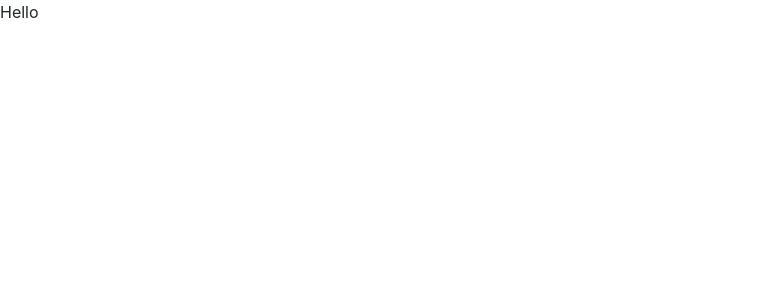
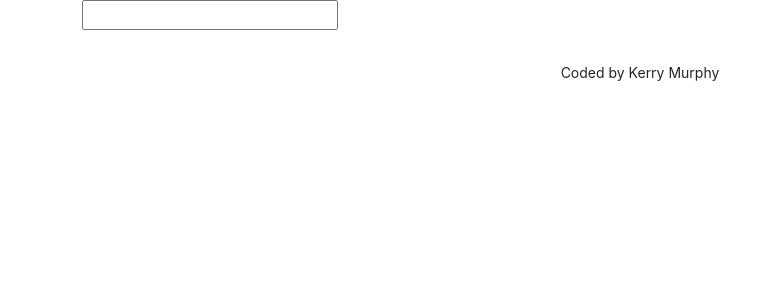
Before and after one commit to Kerrigan1337/dictionary-project, a React (Create React App) app: page / in a window 1280 px wide. Shown: the top 300 px of the page, without its empty margins (0-781 px from the left). Built offline with nearby package versions, Linux system fonts and the light colour scheme.

Commit message:
Added form

```diff
--- a/src/App.css
+++ b/src/App.css
@@ -0,0 +1,4 @@
+.App-footer {
+  text-align: center;
+  margin: 30px 0;
+}
--- a/src/App.js
+++ b/src/App.js
@@ -1,10 +1,18 @@
 import "./App.css";
+import Dictionary from "./Dictionary.js";
 
 function App() {
   return (
     <div className="App">
-      <header className="App-header"></header>
-      Hello
+      <div className="container">
+        <header className="App-header"></header>
+        <main>
+          <Dictionary />
+        </main>
+        <footer className="App-footer">
+          <small>Coded by Kerry Murphy</small>
+        </footer>
+      </div>
     </div>
   );
 }
--- /dev/null
+++ b/src/Dictionary.js
@@ -0,0 +1,22 @@
+import React, { useState } from "react";
+import "./Dictionary.css";
+
+export default function Dictionary() {
+  let [keyword, setKeyword] = useState("");
+
+  function search(event) {
+    event.preventDefault();
+    alert(`searching for ${keyword} definition...`);
+  }
+  function handleKeywordChange(event) {
+    setKeyword(event.target.value);
+  }
+
+  return (
+    <div className="Dictionary">
+      <form onSubmit={search}>
+        <input type="search" onChange={handleKeywordChange} />
+      </form>
+    </div>
+  );
+}
```
Also changed, not shown: src/Dictionary.css (added).
